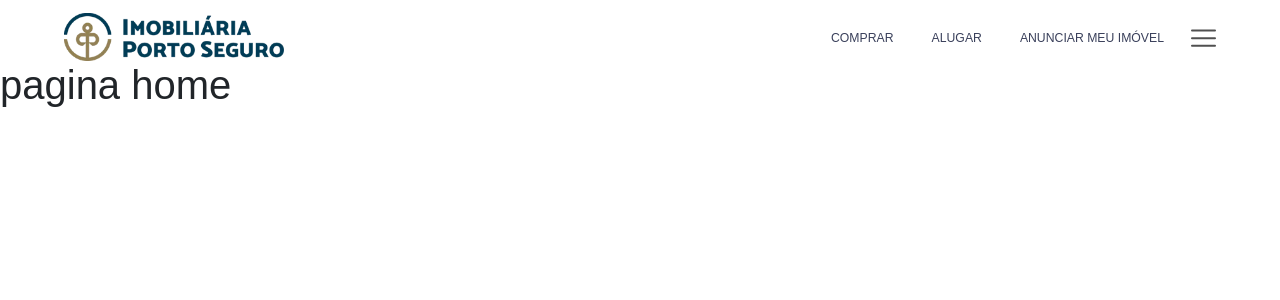
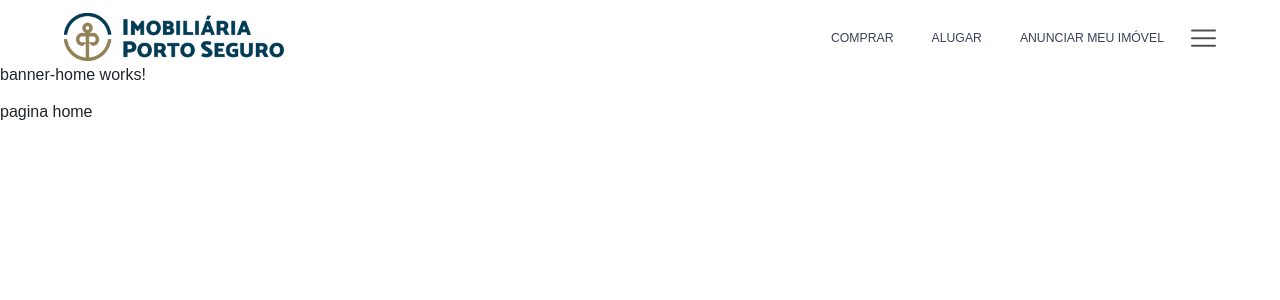
Before and after one commit to thiagoabreu72/imobiliarias, an Angular app in the folder site-imobiliaria/: page / in a window 1280 px wide. Shown: the top 300 px of the page. Built offline with nearby package versions, Linux system fonts and the light colour scheme.

Commit message:
criado banner home

```diff
--- /dev/null
+++ b/site-imobiliaria/src/app/banner-home/banner-home.html
@@ -0,0 +1 @@
+<p>banner-home works!</p>
--- a/site-imobiliaria/src/app/home/home.component.html
+++ b/site-imobiliaria/src/app/home/home.component.html
@@ -1,2 +1,2 @@
-
-<h1>pagina home</h1>
+<app-banner-home></app-banner-home>
+<h4>pagina home</h4>
--- a/site-imobiliaria/src/app/home/home.component.ts
+++ b/site-imobiliaria/src/app/home/home.component.ts
@@ -1,8 +1,10 @@
 import { Component } from '@angular/core';
+import { BannerHome } from '../banner-home/banner-home';
 
 @Component({
   selector: 'app-home',
   standalone: true,
+  imports: [BannerHome],
   templateUrl: './home.component.html',
   styleUrls: ['./home.component.css']
 })
--- a/site-imobiliaria/src/app/home/home.module.ts
+++ b/site-imobiliaria/src/app/home/home.module.ts
@@ -2,9 +2,10 @@ import { NgModule } from '@angular/core';
 import { CommonModule } from '@angular/common';
 import { RouterModule } from '@angular/router';
 import { HomeComponent } from './home.component';
+import { BannerHome } from '../banner-home/banner-home';
 import { routes } from './home.routes';
 
 @NgModule({
-  imports: [CommonModule, RouterModule.forChild(routes), HomeComponent],
+  imports: [CommonModule, RouterModule.forChild(routes), HomeComponent, BannerHome],
 })
 export class HomeModule {}
```
Also changed, not shown: site-imobiliaria/src/app/banner-home/banner-home.ts (added, +11 -0 lines), site-imobiliaria/src/app/banner-home/banner-home.css (added), 1 other file (tests, documents, lock files or other folders).
